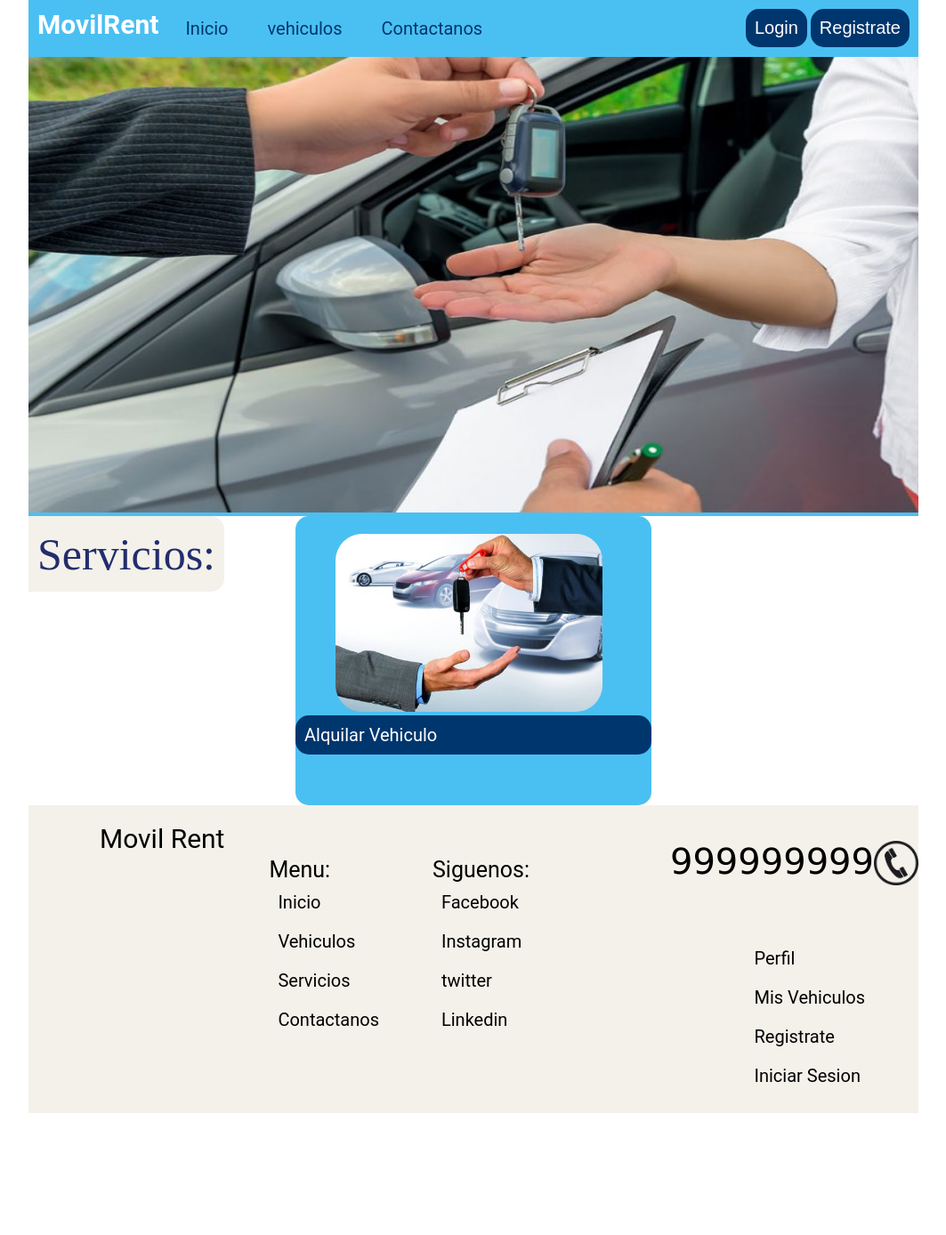
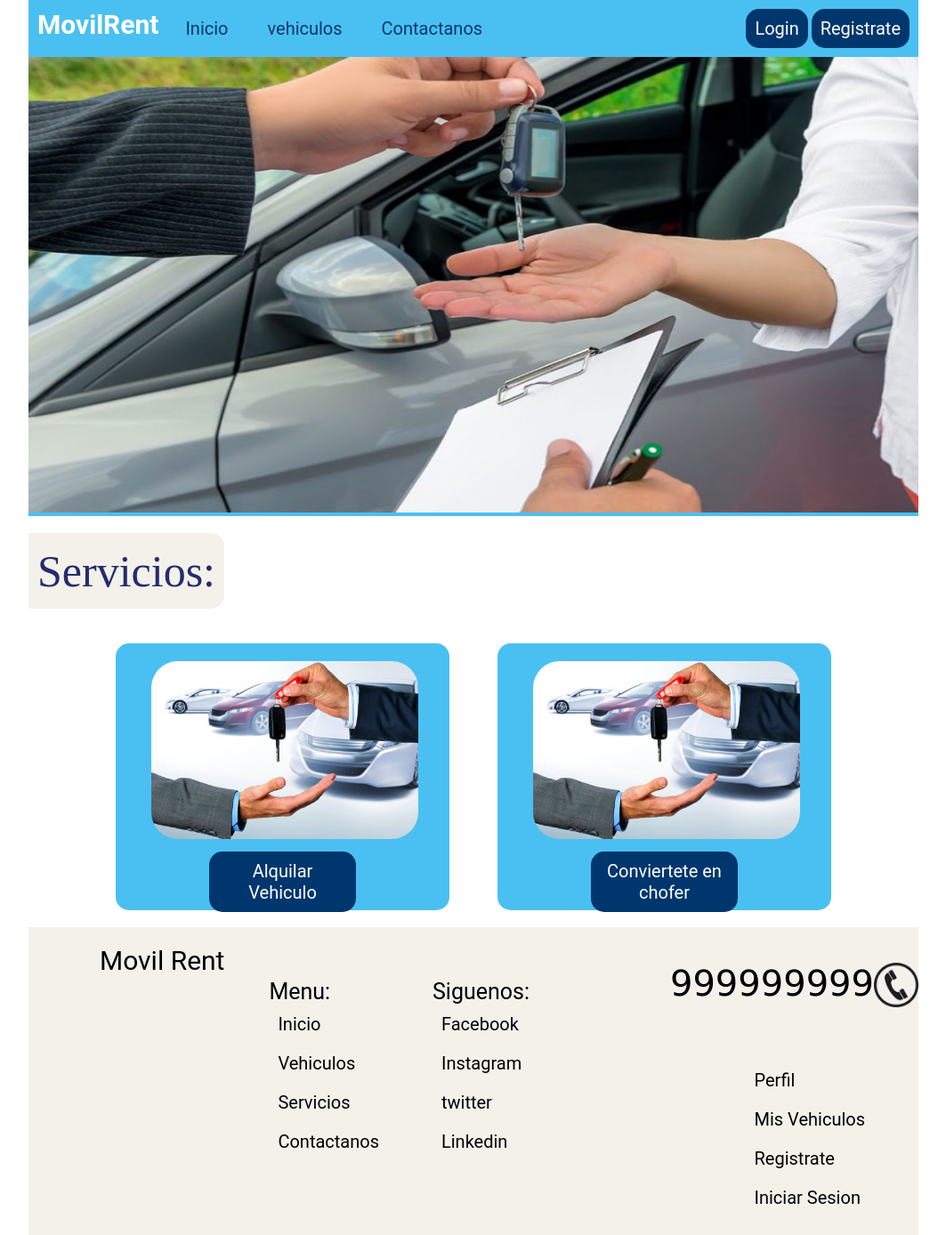
Before and after one commit to ArmandoLluen/MovilRent, a website: page public_html/index.html in a window 1280 px wide. Shown: the whole page at 89% size, without its empty margins (108-1171 px from the left). Before the commit the page ends 1251 px from the top, so only its background shows below. Drawn offline with nearby package versions, Linux system fonts and the light colour scheme.

Commit message:
2da subida

```diff
--- a/public_html/index.html
+++ b/public_html/index.html
@@ -2,6 +2,10 @@
 <html>
     <head>
         <link rel="stylesheet" href="indexEstilo.css" type="text/css"/>
+        <link rel="stylesheet" href="footerEstilo.css" type="text/css">
+        <link rel="stylesheet" href="menuEstilo.css" type="text/css"/>
+
+
         <title>MovilRent </title>
         <meta charset="UTF-8">
     </head>
@@ -14,15 +18,33 @@
             });</script>
             <img src="fotos\banner.jpg" alt="banner"/>
         </header>
+        <br>
         <section class="servicio">
             <div class="subtitulo">
                 <p>Servicios:</p>
             </div>
-            <div class="rec-serv">
-                <img src="fotos\alquilar_vehiculo.jpg" alt="servicio"/>
-                <div class="boton">Alquilar Vehiculo</div>
+            <br>
+            <br>
+            <br>
+            <br>
+            <br>
+            <br>
+            <div class="cajones">
+                <div class="rec-serv">
+                    <img src="fotos\alquilar_vehiculo.jpg" alt="servicio"/>
+                    <form>
+                         <button class="boton" formaction="https://www.youtube.com/">Alquilar Vehiculo</button>
+                    </form>
+                </div>
+                <div class="rec-serv">
+                    <img src="fotos\alquilar_vehiculo.jpg" alt="servicio"/>
+                    <form>
+                         <button class="boton" formaction="https://www.youtube.com/">Conviertete en chofer</button>
+                    </form>
+                </div>
             </div>
         </section>
+        <br>
         <footer>
             <div id="footer"> </div>
             <script src="//code.jquery.com/jquery.min.js"></script>
--- a/public_html/indexEstilo.css
+++ b/public_html/indexEstilo.css
@@ -35,13 +35,21 @@ footer{
 .rec-serv{
     background: #4AC0F2;
     border-radius: 15px;
-    height: 325px;
-    width: 400px;
+    height: 300px;
+    width: 375px;
+    margin:10px 25px auto;
+    display: inline-block;
+}
+.cajones{
     margin: auto;
+    text-align: center;
 }
 .rec-serv img{
     height: 200px;
     width: 300px;
     border-radius: 30px;
-    margin: 20px 45px auto;
+    margin: 20px 40px auto;
 }
+.rec-serv form{
+    margin: 10px 105px auto;
+}
--- a/public_html/menu.html
+++ b/public_html/menu.html
@@ -1,10 +1,12 @@
 <!DOCTYPE html>
 <html>
+
     <head>
         <link rel="stylesheet" href="menuEstilo.css" type="text/css"/>
         <title>MovilRent </title>
         <meta charset="UTF-8">
     </head>
+
     <header>
         <a class="icono">MovilRent</a><!-- comment -->
         <nav class="menu">
@@ -16,9 +18,9 @@
             </div>
         </nav>
 
-        <div class="botones">
-                <button class="boton">Login</button>
-                <button class="boton">Registrate</button>
-        </div>
+        <form class="botones">
+            <button class="boton" formaction="index.html">Login</button>
+            <button class="boton" formaction="index.html">Registrate</button>
+        </form>
     </header>
 </html>
--- a/public_html/menuEstilo.css
+++ b/public_html/menuEstilo.css
@@ -32,6 +32,7 @@ header{
     display: inline-block;
 }
 .boton{
+    font-family: roboto;
     text-decoration: none;
     padding: 10px;
     font-weight: 400;
@@ -48,5 +49,9 @@ header{
 .boton:hover{
     color: #1883ba;
     background-color: #ffffff;
+<<<<<<< HEAD
+ }
+=======
     /*comentario random xd*/
   }
+>>>>>>> 8533b6a9a90adde7ec82254bfa8b88920a00e154
```
Also changed, not shown: nbproject/customs.json (added, +11 -0 lines), public_html/footer.html (+1 -1 lines), public_html/footerEstilo.css (line endings or trailing spaces), 1 other file.
